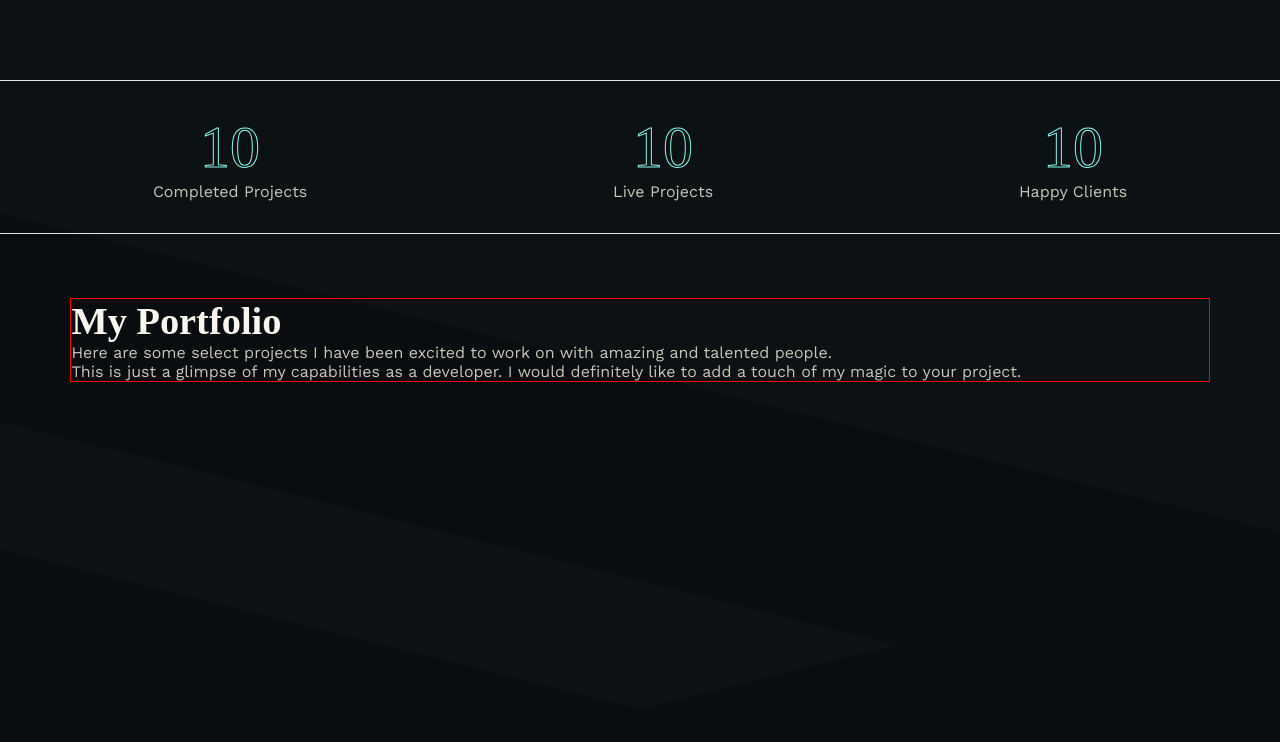
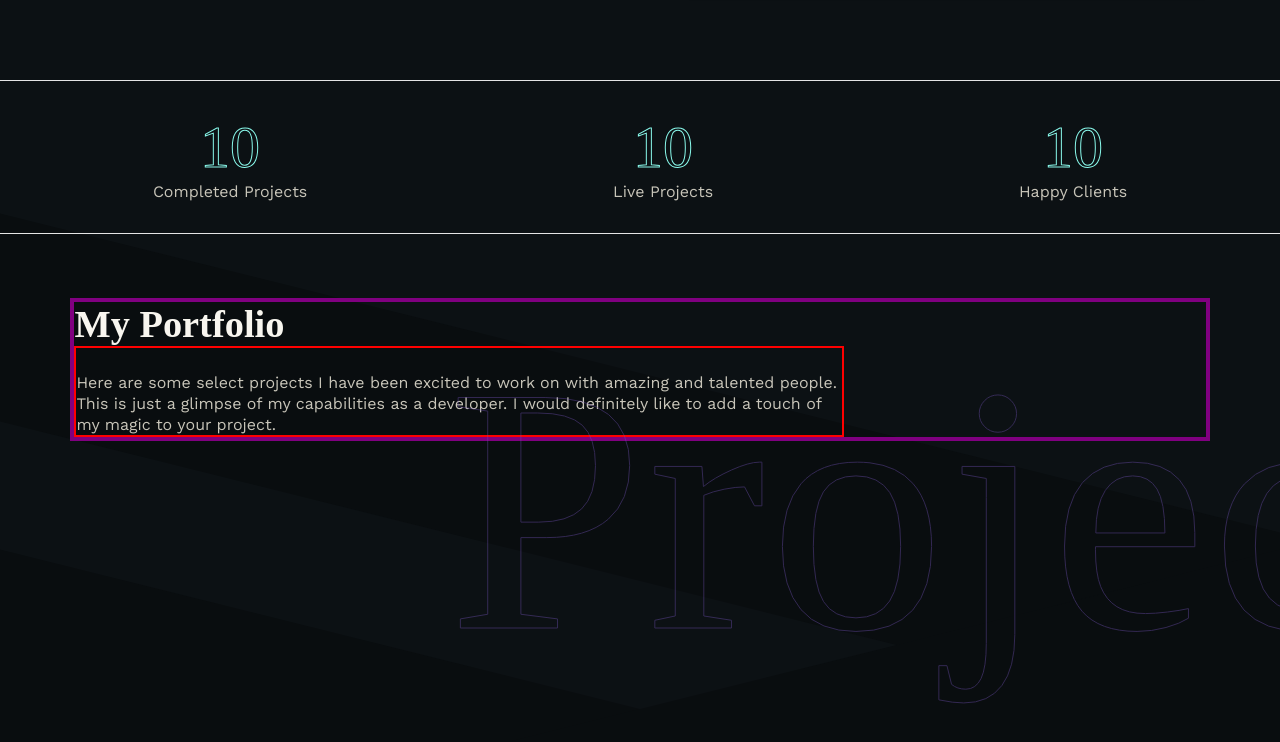
Before and after one commit to Webmekanic/My-Portfolio-v2.0.0, a React (Create React App) app: page / in a window 1280 px wide. Shown: the part 979-1721 px from the top of the page. Built offline with nearby package versions, Linux system fonts and the light colour scheme; a web font is replaced by a local one.

Commit message:
fix:: add project description text

```diff
--- a/src/pages/Home.jsx
+++ b/src/pages/Home.jsx
@@ -9,7 +9,12 @@ import CssLogo from "../components/layouts/assets/cssLogo.svg"
 import JsLogo from "../components/layouts/assets/jsLogo.svg"
 import ReactJs from "../components/layouts/assets/reactjs.svg"
 import HtmlIcon from "../components/layouts/assets/htmlIcon.svg"
-import { MyHome, AboutAniebo, ProjectStats } from "../styles/HomeStyle"
+import {
+  MyHome,
+  AboutAniebo,
+  ProjectStats,
+  ProjectSection,
+} from "../styles/HomeStyle"
 
 function Home() {
   return (
@@ -126,18 +131,21 @@ function Home() {
             </div>
           </ProjectStats>
           <section className="projectSection">
-            <div>
+            <BgText text={"Project"} classname="homeProjectBgText" />
+            <ProjectSection>
               <h1 className="aboutTitle">My Portfolio</h1>
-              <p>
+              <div className="projectParagraph">
+                <p className="sectionDescription">
                   Here are some select projects I have been excited to work on
                   with amazing and talented people.
                 </p>
-              <p>
+                <p className="sectionDescription">
                   This is just a glimpse of my capabilities as a developer. I
                   would definitely like to add a touch of my magic to your
                   project.
                 </p>
               </div>
+            </ProjectSection>
           </section>
         </section>
         {/* <Footer classname="homeFooter" /> */}
--- a/src/styles/HomeStyle.jsx
+++ b/src/styles/HomeStyle.jsx
@@ -455,10 +455,11 @@ export const MyHome = styled.div`
   }
 
   .projectSection {
-    border: 1px solid red;
-    width: 89%;
-    margin: auto;
+    // border: 4px solid red;
     margin-top: 4rem;
+    z-index: 20;
+    position: relative;
+    width: 100%;
   }
 
   @media ${({ theme }) => theme.mediaQueries.above768} {
@@ -646,7 +647,7 @@ export const AboutAniebo = styled.section`
   }
   .aboutText > * {
     padding-top: 0.7rem;
-    font-family: "Work Sans";
+    font-family: Work Sans;
     font-style: normal;
     font-weight: 400;
     font-size: clamp(0.9rem, 2vw, 1rem);
@@ -750,3 +751,25 @@ export const ProjectStats = styled.section`
     display: none;
   }
 `
+
+export const ProjectSection = styled.section`
+  border: 4px solid purple;
+  width: 89%;
+  margin: auto;
+
+  .projectParagraph {
+    padding-top: 1.5rem;
+    border: 2px solid red;
+  }
+  .homeProjectBgText {
+    position: absolute;
+    top: 25px;
+  }
+
+  @media ${({ theme }) => theme.mediaQueries.above768} {
+    .projectParagraph {
+      border: 2px solid red;
+      width: 68%;
+    }
+  }
+`
--- a/src/themes/GlobalStyles.jsx
+++ b/src/themes/GlobalStyles.jsx
@@ -43,6 +43,13 @@ body{
     color: ${({ theme }) => theme.colors.neutral};
     white-space: nowrap;
   }
+  .sectionDescription{
+    font-family: Work Sans;
+    font-style: normal;
+    font-weight: 400;
+    font-size: clamp(0.9rem, 2vw, 1rem);
+    line-height: 1.3125rem;
+  }
 `
 
 export default GlobalStyle
```
Lines whose indentation alone changed are shown as unchanged.
